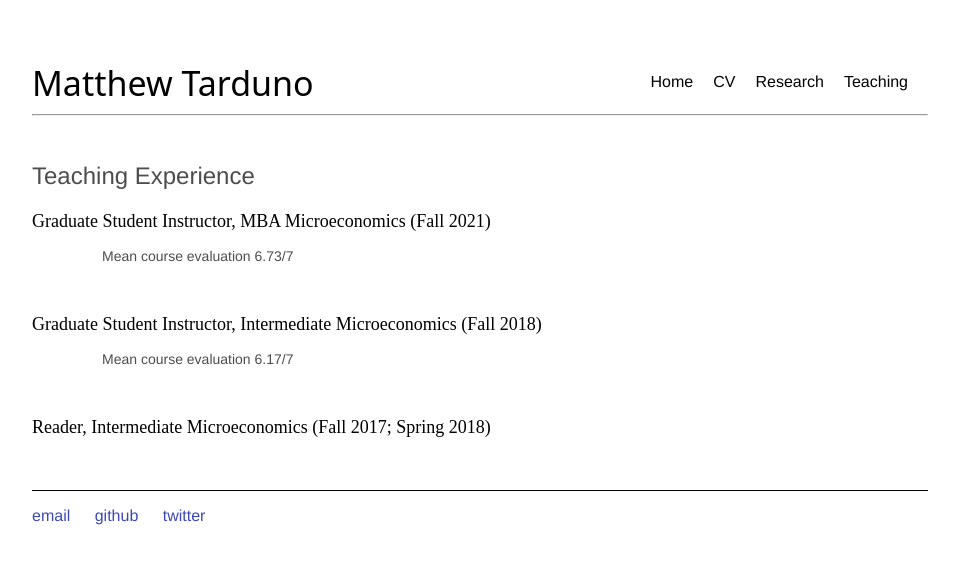
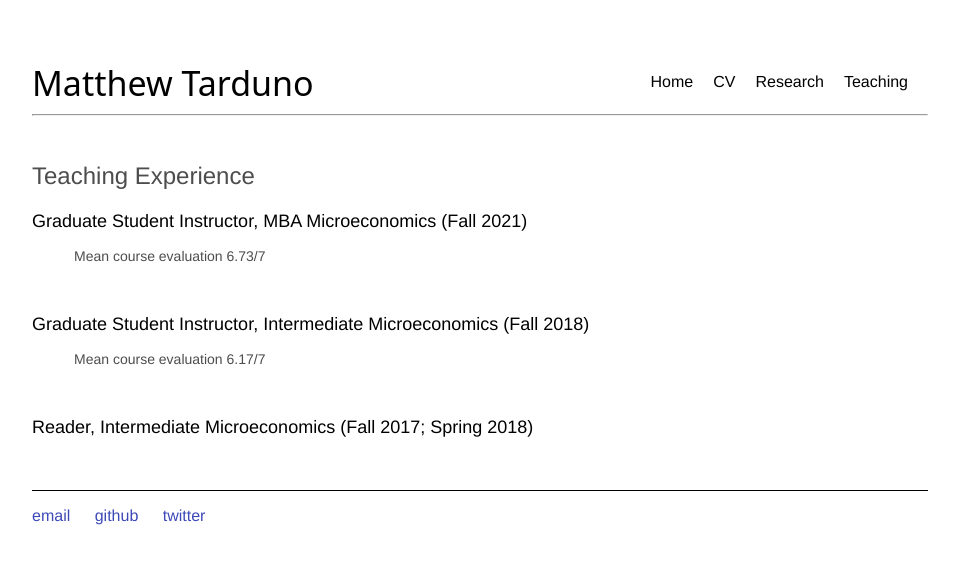
Before and after one commit to Matt-Tarduno/Matt-Tarduno.github.io, a Jekyll site: the page built from teaching/index.html, in a window 1280 px wide. Shown: the top 564 px of the page, without its empty margins (160-1119 px from the left). Built offline with Jekyll 4.4.1, drawn with Linux system fonts in a browser that asks for light colours.

Commit message:
Update index.html

```diff
--- a/teaching/index.html
+++ b/teaching/index.html
@@ -11,18 +11,15 @@ sitemap:
 <div class="blurb">
 	<h1>Teaching Experience</h1>
 
-<p style="font-size:18px; font-family: TimesNewRoman; color: black" >Graduate Student Instructor, MBA Microeconomics (Fall 2021)
-<p style="font-size:14px; margin-left:5em; margin-right:10em; line-height: 1.2"> Mean course evaluation 6.73/7</p>
-
+<p style="font-size:18px; color: black" >Graduate Student Instructor, MBA Microeconomics (Fall 2021)
+<p style="font-size:14px; margin-left:3em; margin-right:10em; line-height: 1.2"> Mean course evaluation 6.73/7</p>
 <br>
 
-<p style="font-size:18px; font-family: TimesNewRoman; color: black" >Graduate Student Instructor, Intermediate Microeconomics (Fall 2018)
-<p style="font-size:14px; margin-left:5em; margin-right:10em; line-height: 1.2"> Mean course evaluation 6.17/7</p>
-
+<p style="font-size:18px; color: black" >Graduate Student Instructor, Intermediate Microeconomics (Fall 2018)
+<p style="font-size:14px; margin-left:3em; margin-right:10em; line-height: 1.2"> Mean course evaluation 6.17/7</p>
 <br>
 
-<p style="font-size:18px; font-family: TimesNewRoman; color: black" >Reader, Intermediate Microeconomics (Fall 2017; Spring 2018)
-
+<p style="font-size:18px; color: black" >Reader, Intermediate Microeconomics (Fall 2017; Spring 2018)
 <br>
 <br>
 
```
